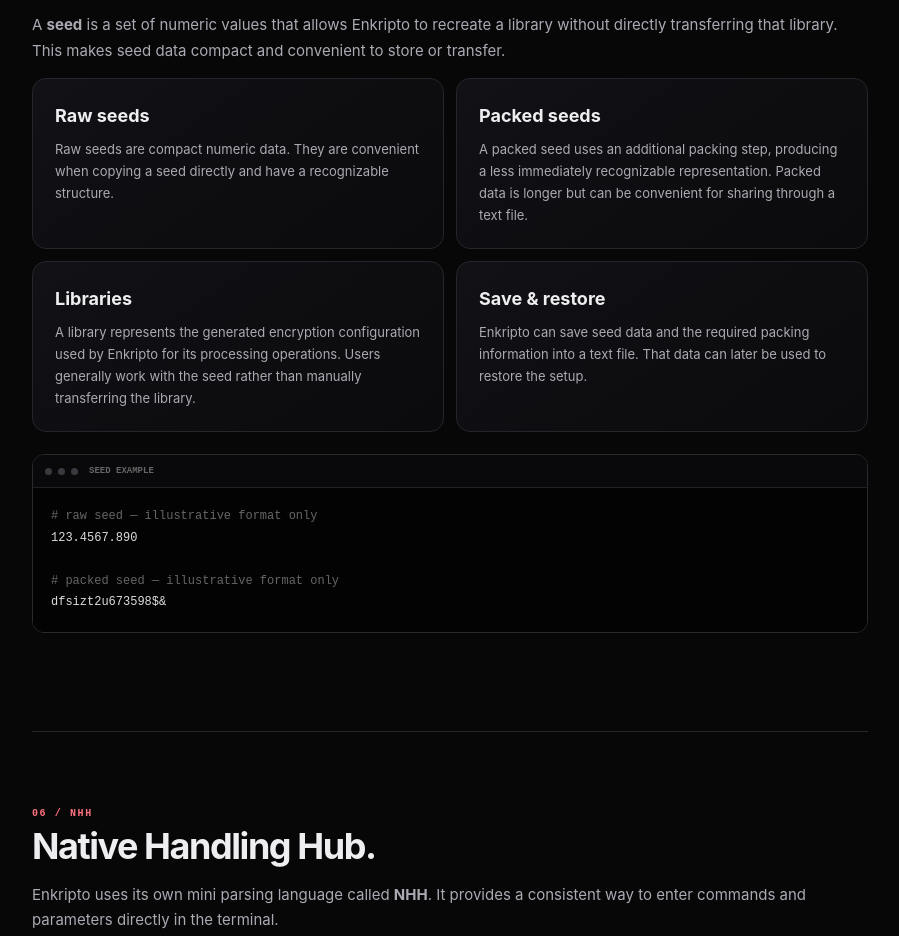
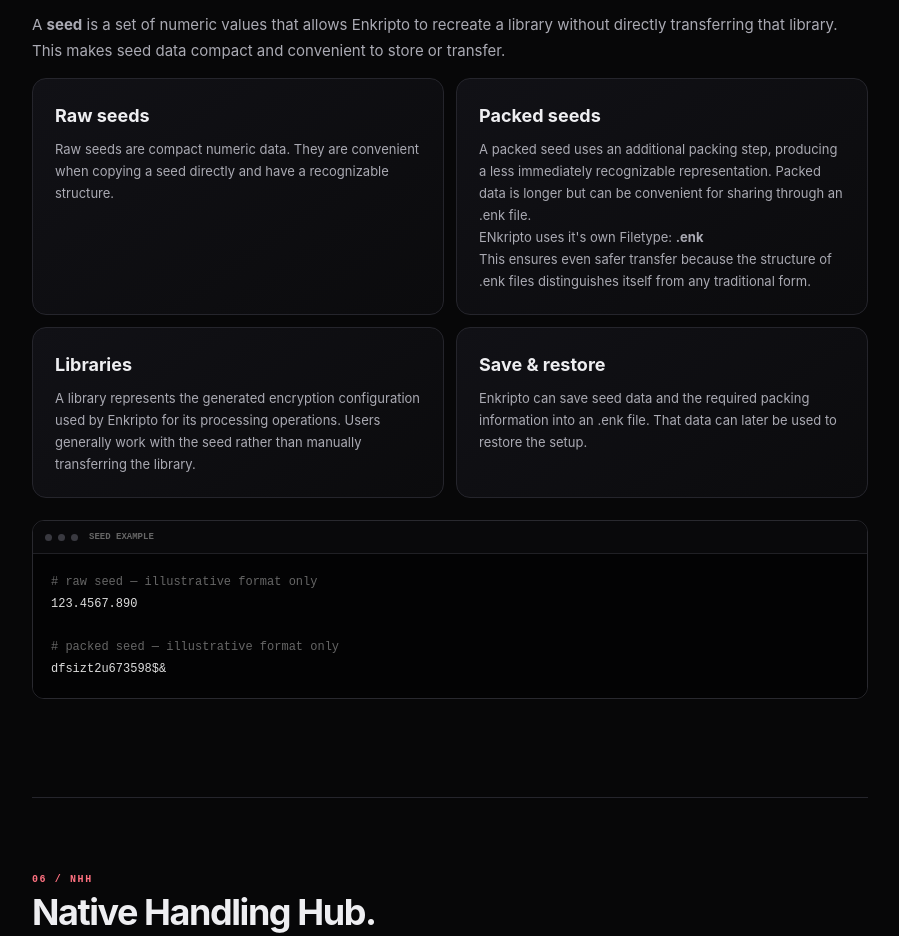
Before and after one commit to BoKrsteski/Enkripto, a plain HTML site: page index.html in a window 1280 px wide. Shown: the part 4041-4977 px from the top of the page, without its empty margins (334-1233 px from the left). Drawn offline with Linux system fonts and the light colour scheme.

Commit message:
Update references to .enk file format in index.html

```diff
--- a/index.html
+++ b/index.html
@@ -1425,7 +1425,10 @@
       <p>
         A packed seed uses an additional packing step, producing a less
         immediately recognizable representation. Packed data is longer
-        but can be convenient for sharing through a text file.
+        but can be convenient for sharing through an .enk file.
+      </p>
+      <p>
+        ENkripto uses it's own Filetype: <strong>.enk</strong> <br> This ensures even safer transfer because the structure of .enk files distinguishes itself from any traditional form.
       </p>
 
     </article>
@@ -1454,7 +1457,7 @@
 
       <p>
         Enkripto can save seed data and the required packing information
-        into a text file. That data can later be used to restore the setup.
+        into an .enk file. That data can later be used to restore the setup.
       </p>
 
     </article>
```
